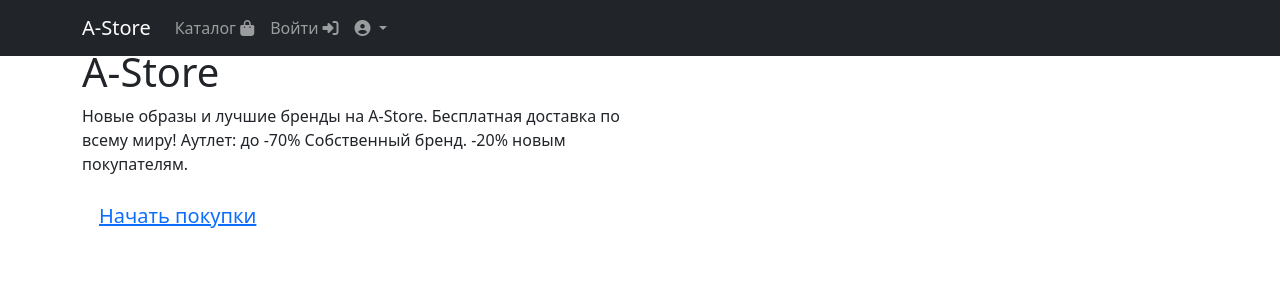
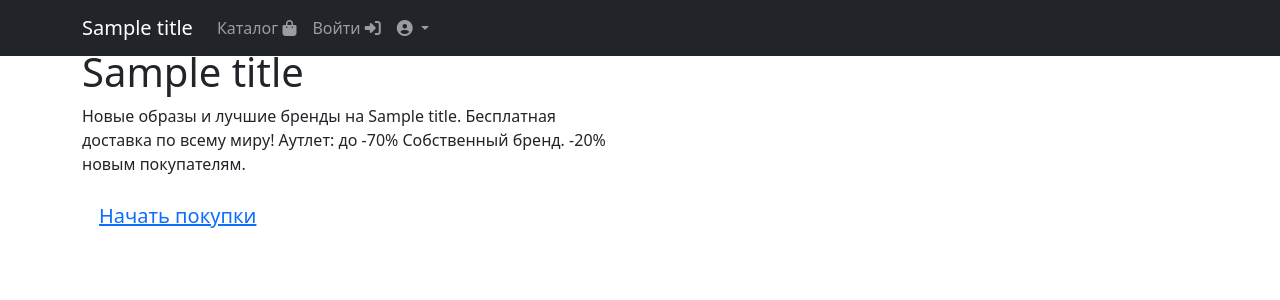
Before and after one commit to facetable-lab/A-Store, a Django app: template src/products/templates/products/home.html in a window 1280 px wide. Shown: the top 300 px of the page. Run offline with Django 4.2, Linux system fonts and the light colour scheme; the template is opened without the code that fills it: most values are stand-ins (such as "Sample title", 1, 10 or a date in 2020); some libraries are stand-ins or nearby versions.

Commit message:
Отображение переданных данных

```diff
--- a/src/products/templates/products/home.html
+++ b/src/products/templates/products/home.html
@@ -8,7 +8,7 @@
     <meta name="description" content="">
     <meta name="author" content="">
 
-    <title>A-Store</title>
+    <title>{{ title }}</title>
 
     <!-- Bootstrap core CSS -->
     <link href="/static/vendor/bootstrap/css/bootstrap.min.css" rel="stylesheet">
@@ -23,7 +23,7 @@
 <!-- Navigation -->
 <nav class="navbar navbar-expand-lg navbar-dark bg-dark fixed-top">
     <div class="container">
-        <a class="navbar-brand" href="{% url 'home' %}">A-Store</a>
+        <a class="navbar-brand" href="{% url 'home' %}">{{ title }}</a>
         <button class="navbar-toggler" type="button" data-toggle="collapse" data-target="#navbarResponsive"
                 aria-controls="navbarResponsive" aria-expanded="false" aria-label="Toggle navigation">
             <span class="navbar-toggler-icon"></span>
@@ -70,9 +70,9 @@
     <div class="container">
         <div class="row">
             <div class="col-lg-6">
-                <h1 class="mt-5">A-Store</h1>
+                <h1 class="mt-5">{{ title }}</h1>
                 <p>
-                    Новые образы и лучшие бренды на A-Store.
+                    Новые образы и лучшие бренды на {{ title }}.
                     Бесплатная доставка по всему миру! Аутлет: до -70% Собственный бренд. -20% новым покупателям.
                 </p>
                 <button id="start-purchase-btn" type="button" class="btn btn-lg">
```
